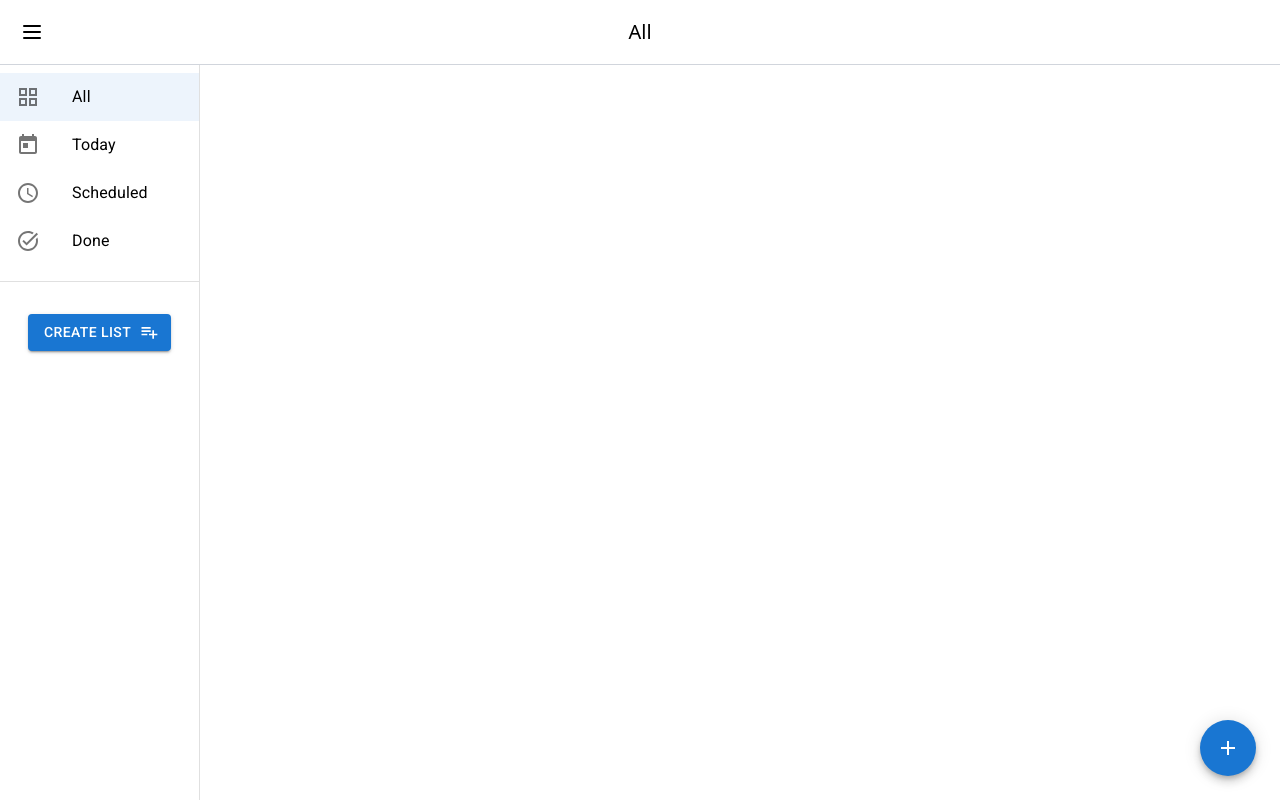
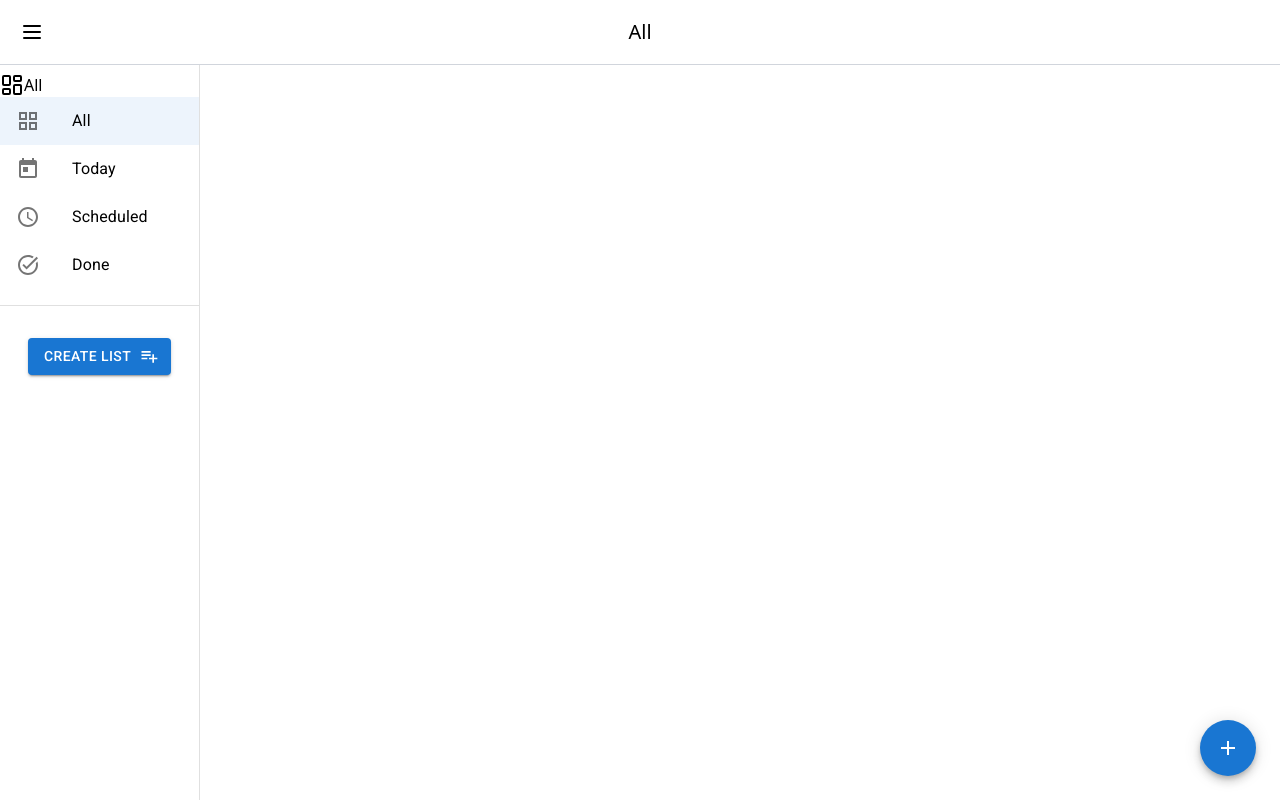
Before and after one commit to andres-verdenelli/TaskFlow, a React (Vite) app: page / in a window 1280 px wide. Built offline with nearby package versions, Linux system fonts and the light colour scheme.

Commit message:
Migrate element form Navigation Items

```diff
--- a/src/components/NavigationItems.jsx
+++ b/src/components/NavigationItems.jsx
@@ -3,11 +3,22 @@ import { ListItemButton, ListItemIcon, ListItemText } from '@mui/material'
 import { VIEW_TYPES } from '../constants/viewTypes'
 import { Today, Schedule, TaskAlt } from '@mui/icons-material'
 import { useTaskView } from '../hooks/useTaskView'
+import { LayoutDashboard } from 'lucide-react'
 
 export default function NavigationItems({ setOpenSidebar }) {
   const { currentView, setCurrentView } = useTaskView()
   return (
     <>
+      <div>
+        <div className='flex'>
+          <div>
+            <LayoutDashboard />
+          </div>
+          <div>
+            <span>All</span>
+          </div>
+        </div>
+      </div>
       <ListItemButton
         selected={currentView.type === VIEW_TYPES.ALL}
         onClick={() => {
```
